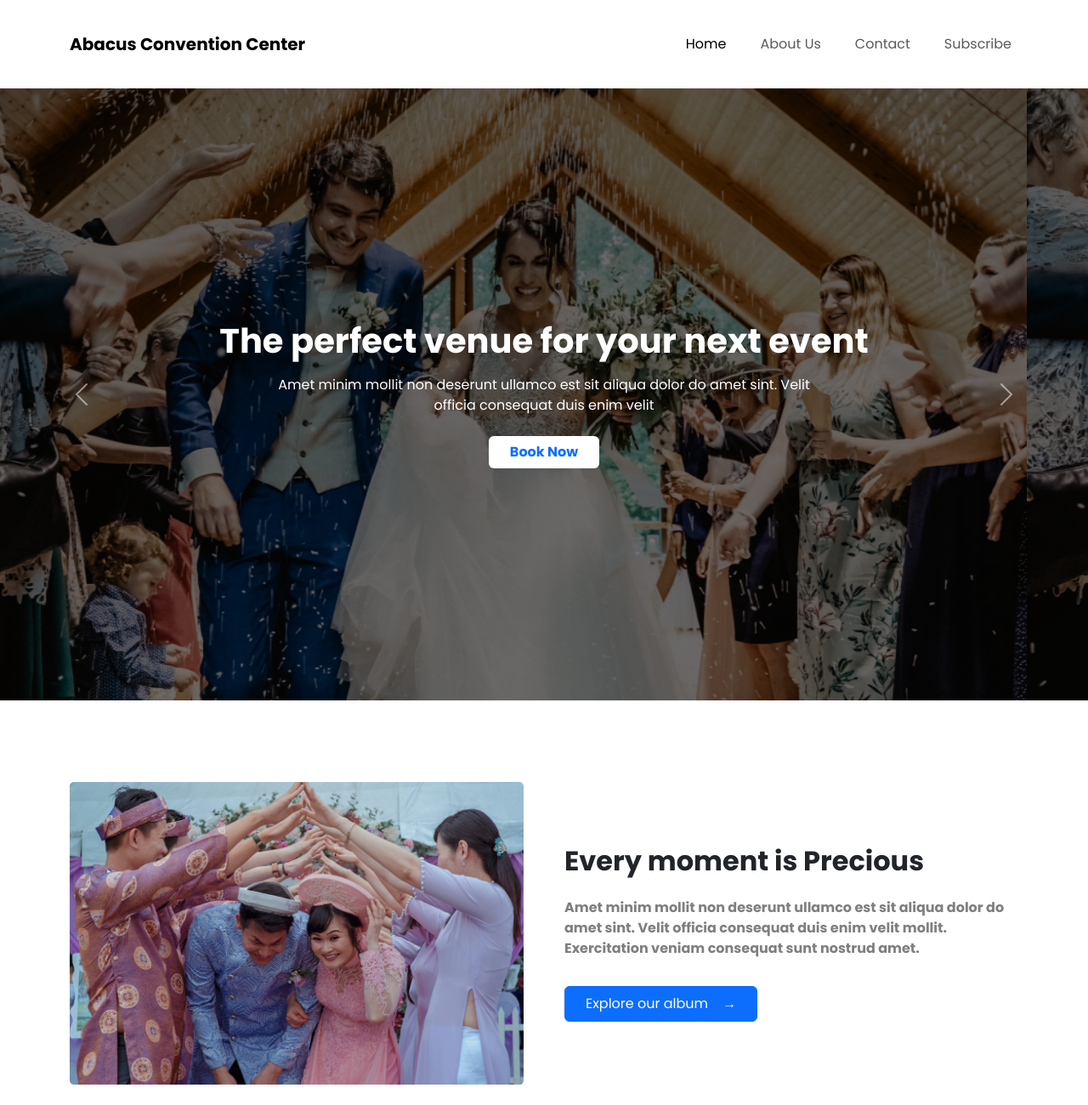
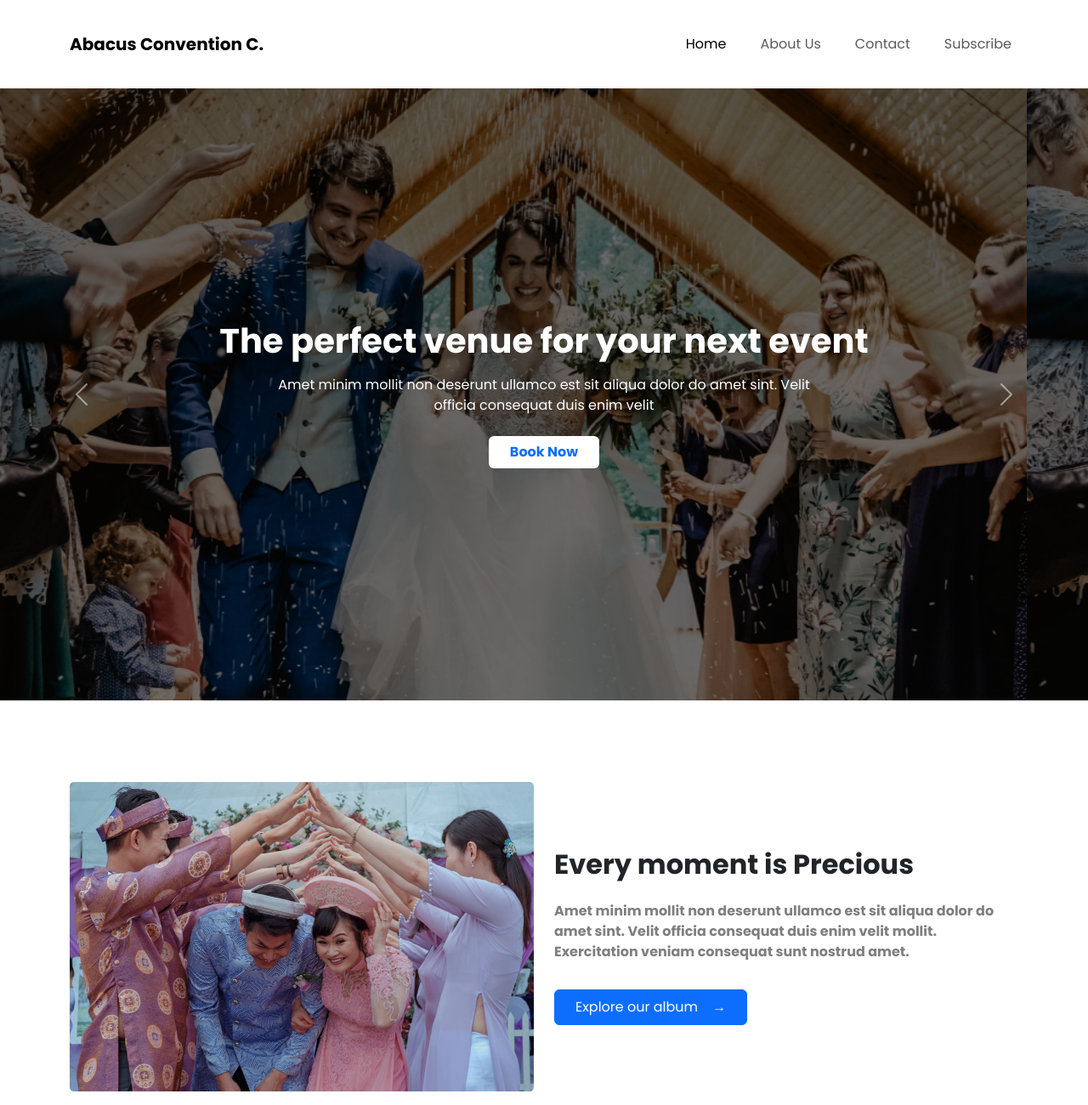
Before and after one commit to Hasibul-Hasan-ofcs/PH_convention_center_project, a plain HTML site: page index.html in a window 1280 px wide. Shown: the top 1300 px of the page at 85% size. Drawn offline with nearby package versions, Linux system fonts and the light colour scheme.

Commit message:
finishing #3

```diff
--- a/index.html
+++ b/index.html
@@ -44,9 +44,7 @@
       <div class="container">
         <nav class="navbar navbar-expand-lg">
           <div class="container-fluid p-0">
-            <a class="navbar-brand fw-bold" href="#"
-              >Abacus Convention Center</a
-            >
+            <a class="navbar-brand fw-bold" href="#">Abacus Convention C.</a>
             <button
               class="navbar-toggler"
               type="button"
@@ -129,12 +127,12 @@
     <main class="my-5 py-5 mx-0">
       <!-- every moment is precious -->
       <div class="container">
-        <div class="row g-5">
+        <div class="row align-items-center">
           <div class="col-12 col-md-6">
             <img src="images/wedding.png" alt="wedding png" class="img-fluid" />
           </div>
           <div
-            class="col-12 col-md-6 position-relative d-flex flex-column align-items-start justify-content-center gap-3"
+            class="col-12 col-md-6 py-3 position-relative d-flex flex-column align-items-start justify-content-center gap-3"
           >
             <h2 class="fw-bold">Every moment is Precious</h2>
             <p class="text-black-50 fw-bold">
@@ -342,7 +340,7 @@
       <div class="container">
         <h2 class="m-5 p-5 fw-bold text-center">Frequently Asked Questions</h2>
 
-        <div class="row flex-wrap-reverse">
+        <div class="row flex-wrap-reverse align-items-center">
           <div class="col-12 col-md-6">
             <div class="container-fluid p-3">
               <div class="accordion" id="accordionExample">
```
